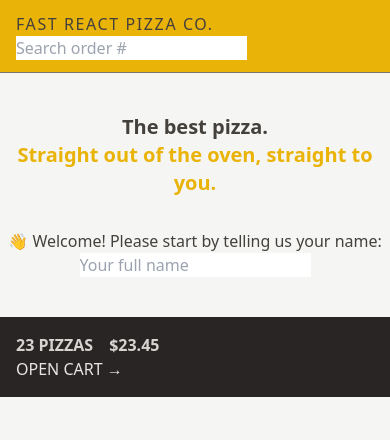
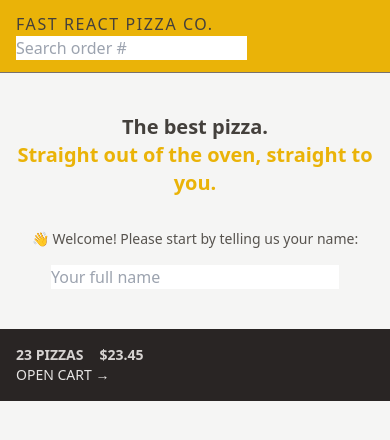
Before and after one commit to kiethohoai/fast-react-pizza, a React (Vite) app: page / in a window 390 px wide. Shown: the top 440 px of the page. Built offline with nearby package versions, Linux system fonts and the light colour scheme.

Commit message:
007 Responsive Design

```diff
--- a/src/features/cart/CartOverview.jsx
+++ b/src/features/cart/CartOverview.jsx
@@ -2,8 +2,8 @@
 
 function CartOverview() {
   return (
-    <div className="bg-stone-800 p-4 uppercase text-stone-200">
-      <p className="space-x-4 font-semibold text-stone-300">
+    <div className="bg-stone-800 px-4 py-4 text-sm uppercase text-stone-200 sm:px-6 md:text-base">
+      <p className="space-x-4 font-semibold text-stone-300 sm:space-x-6">
         <span>23 pizzas</span>
         <span>$23.45</span>
       </p>
--- a/src/features/user/CreateUser.jsx
+++ b/src/features/user/CreateUser.jsx
@@ -9,9 +9,17 @@
 
   return (
     <form onSubmit={handleSubmit}>
-      <p>👋 Welcome! Please start by telling us your name:</p>
+      <p className="mx-2 mb-4 text-sm text-stone-600 md:text-base">
+        👋 Welcome! Please start by telling us your name:
+      </p>
 
-      <input type="text" placeholder="Your full name" value={username} onChange={(e) => setUsername(e.target.value)} />
+      <input
+        type="text"
+        placeholder="Your full name"
+        value={username}
+        onChange={(e) => setUsername(e.target.value)}
+        className="w-72"
+      />
 
       {username !== "" && (
         <div>
--- a/src/ui/Header.jsx
+++ b/src/ui/Header.jsx
@@ -4,7 +4,7 @@
 
 function Header() {
   return (
-    <header className="border-b border-stone-500 bg-yellow-500 px-4 py-3 uppercase">
+    <header className="border-b border-stone-500 bg-yellow-500 px-4 py-3 uppercase sm:px-6">
       <Link to="/" className="tracking-widest">
         Fast React Pizza Co.
       </Link>
--- a/src/ui/Home.jsx
+++ b/src/ui/Home.jsx
@@ -2,7 +2,7 @@
 
 function Home() {
   return (
-    <div className="my-10 text-center">
+    <div className="my-10 text-center sm:my-16">
       <h1 className="mb-8 text-xl font-semibold">
         The best pizza.
         <br />
```
Also changed, not shown: 1 other file (tests, documents, lock files or other folders).
